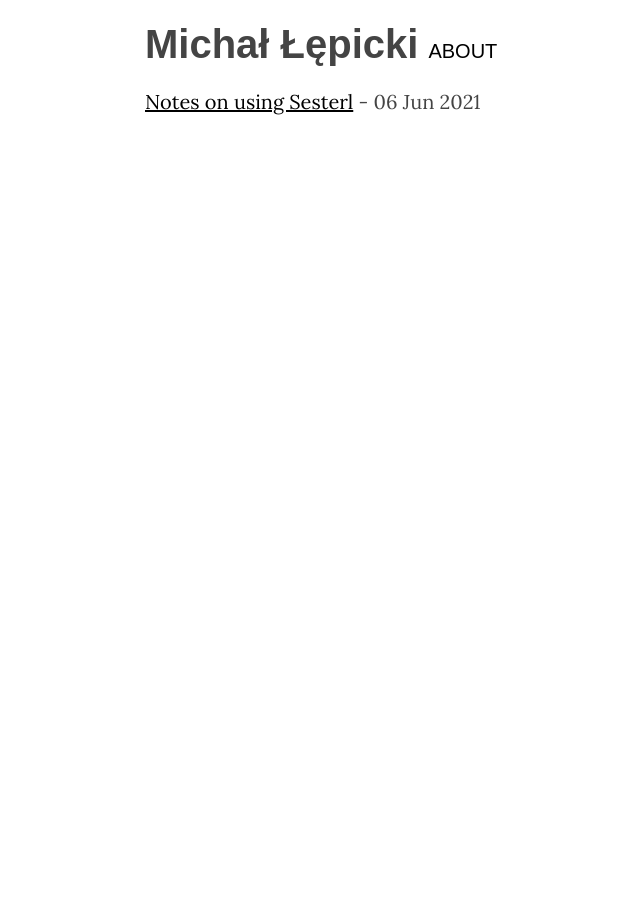
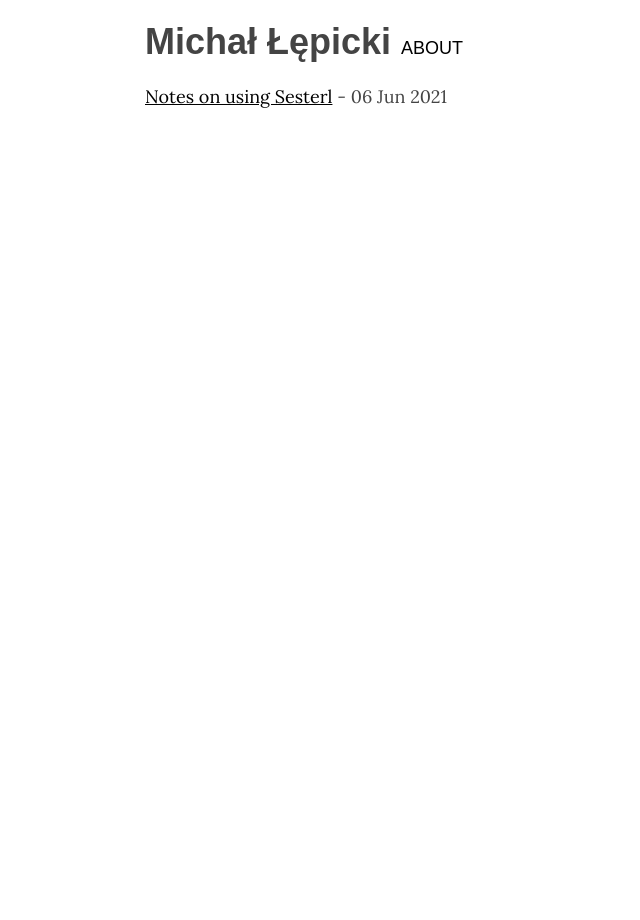
Before and after one commit to michallepicki/blog, a Jekyll site: the page built from index.md, in a window 1280 px wide. Shown: the whole page, without its empty margins (170-810 px from the left). Built offline with Jekyll 4.4.1, drawn with Linux system fonts in a browser that asks for light colours.

Commit message:
smaller lora

```diff
--- a/_includes/styles.css
+++ b/_includes/styles.css
@@ -8,10 +8,10 @@ body {
   font-size: 18px; */
   /* font-family: 'Libre Baskerville', serif;
   line-height: 1.6;
-  font-size: 18px; */
+  font-size: 16px; */
   font-family: 'Lora', serif;
-  line-height: 1.4;
-  font-size: 20px;
+  line-height: 1.5;
+  font-size: 18px;
   color: #444;
   text-size-adjust: none;
 }
```
